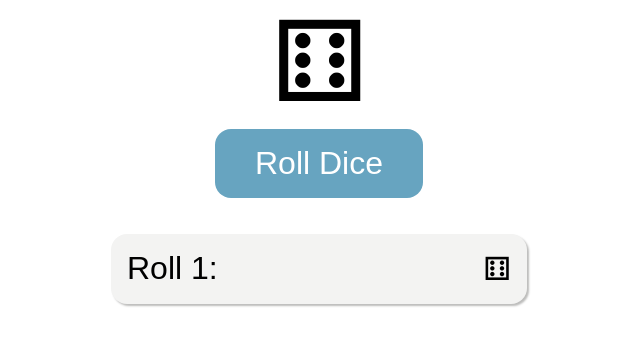
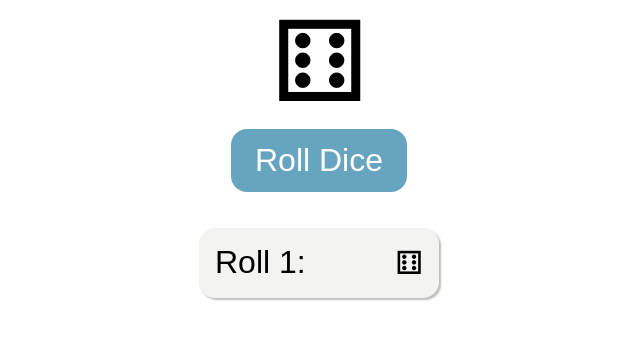
Before and after one commit to PinkiJajoria/dicegame, a plain HTML site: page index.html in a window 1280 px wide. Both pictures are taken after a click on the button "Roll Dice". Shown: the part 40-386 px from the top of the page, without its empty margins (321-961 px from the left). Drawn offline with Linux system fonts and the light colour scheme.

Commit message:
Add files via upload

```diff
--- a/style.css
+++ b/style.css
@@ -44,7 +44,7 @@ body{
 }
 
 #butn{
-padding: 1rem 2.5rem;
+padding: .8rem 1.5rem;
 font-size: 2rem;
 border-radius: 1rem;
 background-color: rgb(103, 164, 192);
@@ -61,7 +61,7 @@ ul{
 
 li{
     font-size: 2rem;
-    width: 26rem;
+    width: 15rem;
     padding: 1rem 1rem;
     background-color: #f3f3f2;
     display: flex;
```
